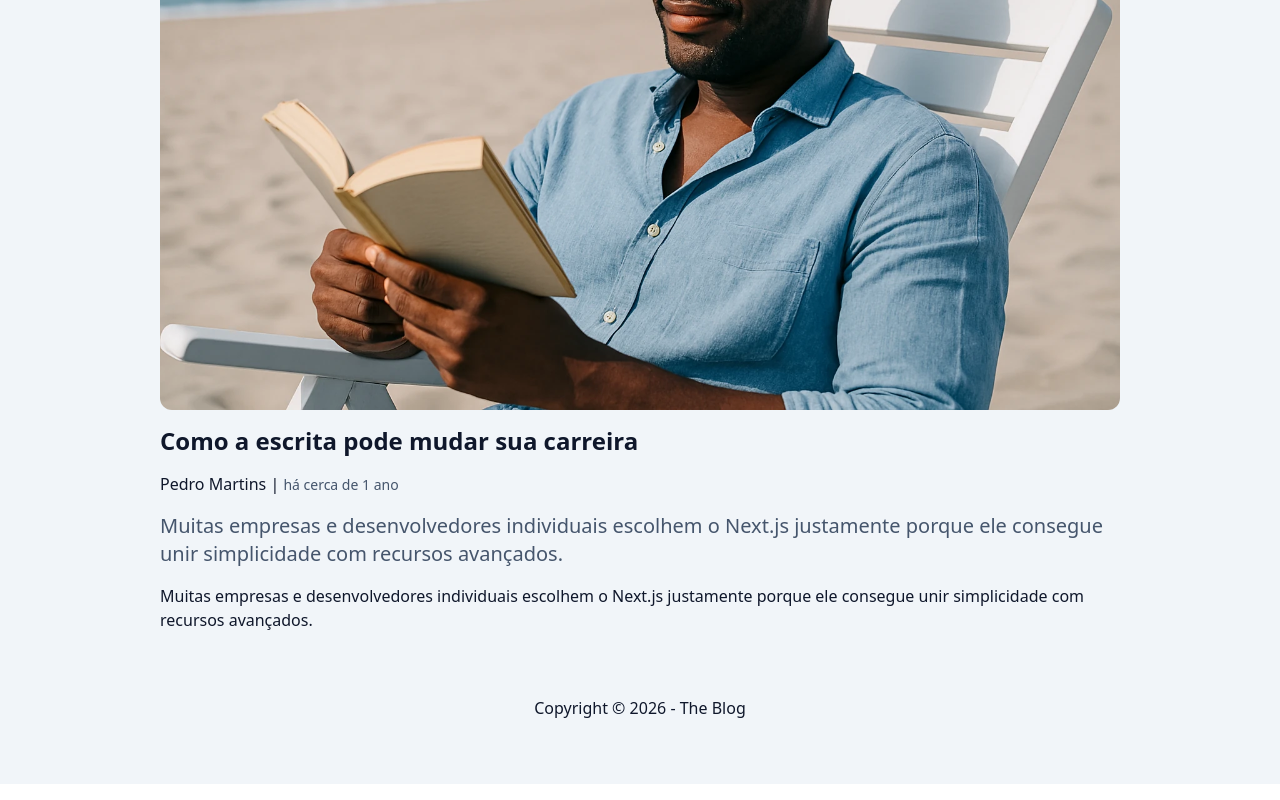
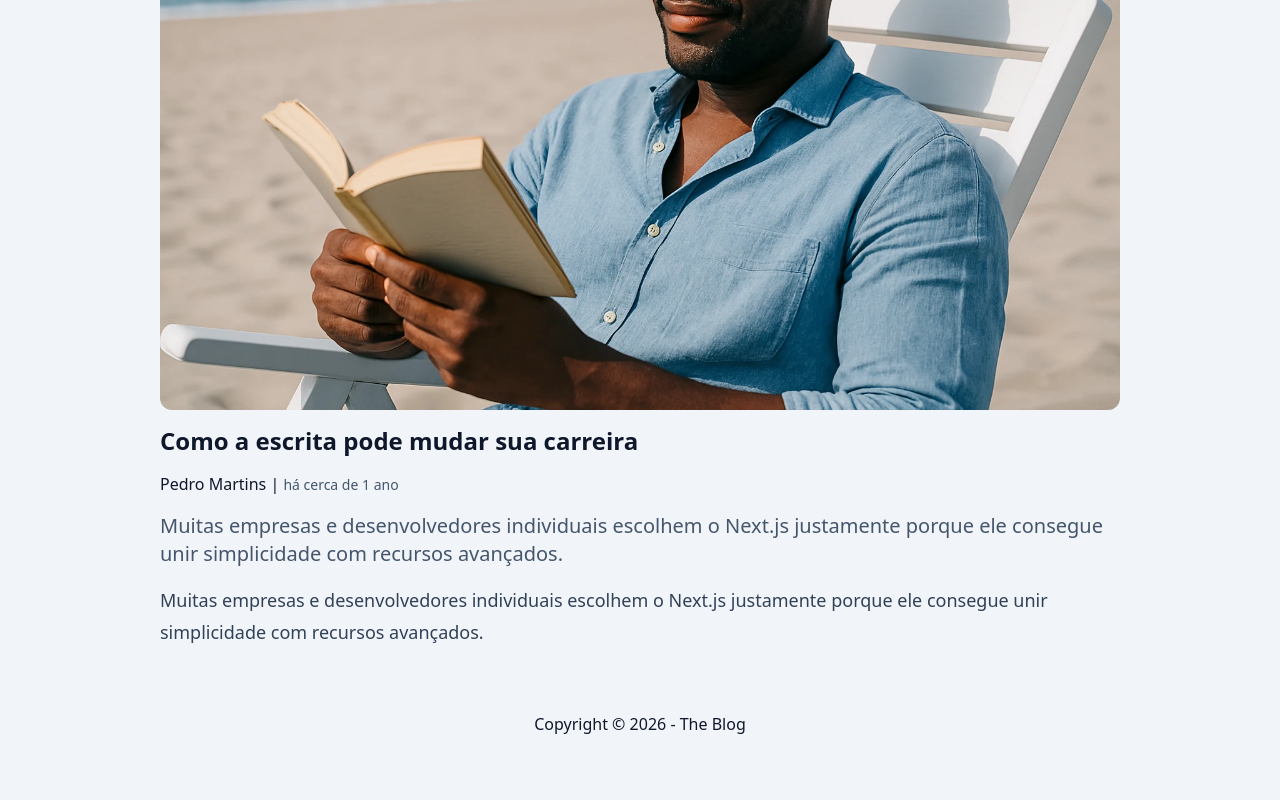
Before and after one commit to albertobtlima/the-blog, a Next.js app: page /post/como-a-escrita-pode-mudar-sua-carreira in a window 1280 px wide. Shown: the part 434-1234 px from the top of the page. Built offline with nearby package versions, Linux system fonts and the light colour scheme.

Commit message:
add: ReactMarkdown para estilizar o conteudo dos posts

```diff
--- a/package.json
+++ b/package.json
@@ -14,10 +14,14 @@
     "next": "16.2.6",
     "react": "19.2.4",
     "react-dom": "19.2.4",
+    "react-markdown": "^10.1.0",
+    "rehype-sanitize": "^6.0.0",
+    "remark-gfm": "^4.0.1",
     "tsx": "^4.22.3"
   },
   "devDependencies": {
     "@tailwindcss/postcss": "^4",
+    "@tailwindcss/typography": "^0.5.20",
     "@types/node": "^20",
     "@types/react": "^19",
     "@types/react-dom": "^19",
--- a/src/app/globals.css
+++ b/src/app/globals.css
@@ -1,3 +1,5 @@
 @import "tailwindcss";
 
 @custom-variant dark (&:where(.dark, .dark *));
+
+@plugin "@tailwindcss/typography";
--- /dev/null
+++ b/src/components/SafeMarkdown/index.tsx
@@ -0,0 +1,45 @@
+import clsx from "clsx";
+import ReactMarkdown from "react-markdown";
+import rehypeSanitize from "rehype-sanitize";
+import remarkGfm from "remark-gfm";
+
+type SafeMarkdownProps = {
+  markdown: string;
+};
+
+export function SafeMarkdown({ markdown }: SafeMarkdownProps) {
+  return (
+    <div
+      className={clsx(
+        "prose prose-slate",
+        "w-full max-w-none",
+        "overflow-hidden",
+        "prose-a:transition",
+        "prose-a:no-underline",
+        "prose-a:hover:underline",
+        "prose-a:text-blue-500",
+        "prose-a:hover:text-blue-700",
+        "prose-img:mx-auto",
+        "lg:prose-lg"
+      )}
+    >
+      <ReactMarkdown
+        rehypePlugins={[rehypeSanitize]}
+        remarkPlugins={[remarkGfm]}
+        components={{
+          table: ({ node, ...props }) => {
+            if (!node?.children) return "";
+
+            return (
+              <div className="overflow-x-auto">
+                <table className="w-full min-w-[600px]" {...props} />
+              </div>
+            );
+          },
+        }}
+      >
+        {markdown}
+      </ReactMarkdown>
+    </div>
+  );
+}
--- a/src/components/SinglePost/index.tsx
+++ b/src/components/SinglePost/index.tsx
@@ -2,6 +2,7 @@ import { findPostBySlugCached } from "@/lib/post/queries";
 import Image from "next/image";
 import { PostHeading } from "../PostHeading";
 import { PostDate } from "../PostDate";
+import { SafeMarkdown } from "../SafeMarkdown";
 
 type SinglePostProps = {
   slug: string;
@@ -28,7 +29,7 @@ export async function SinglePost({ slug }: SinglePostProps) {
 
       <p className="text-xl mb-4 text-slate-600">{post.excerpt}</p>
 
-      <div className="mb-4">{post.content}</div>
+      <SafeMarkdown markdown={post.content} />
     </article>
   );
 }
```
Also changed, not shown: 1 other file (tests, documents, lock files or other folders).
